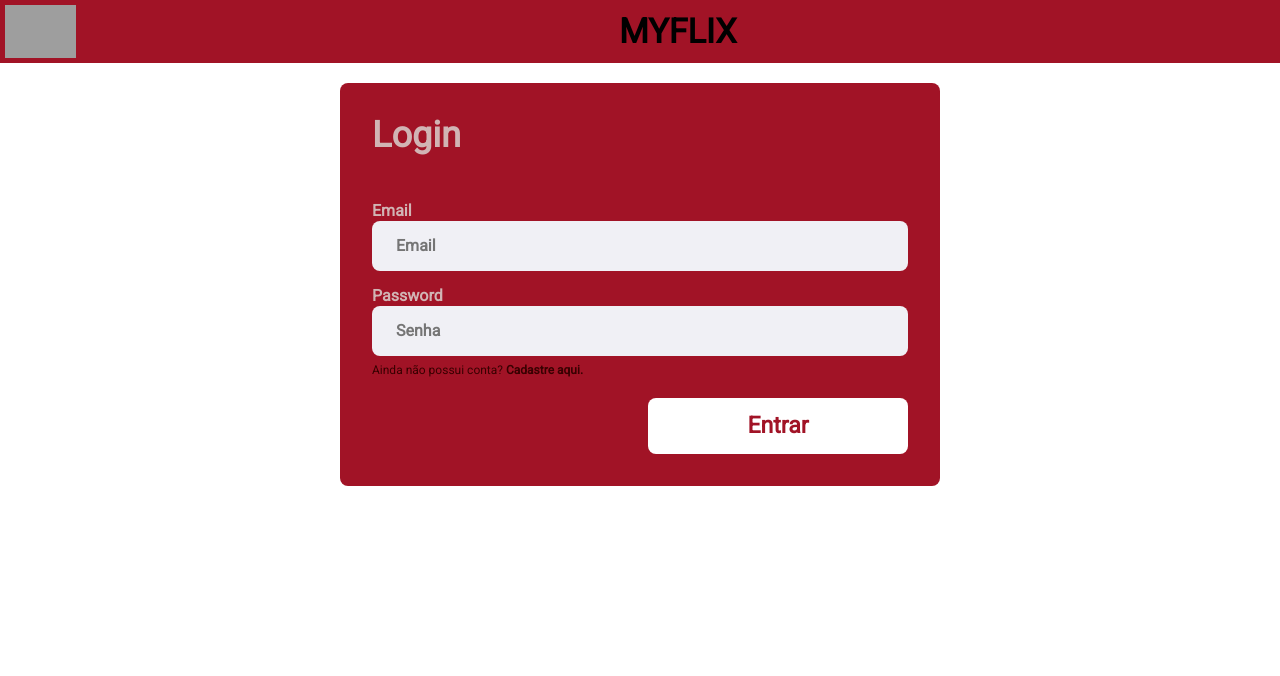
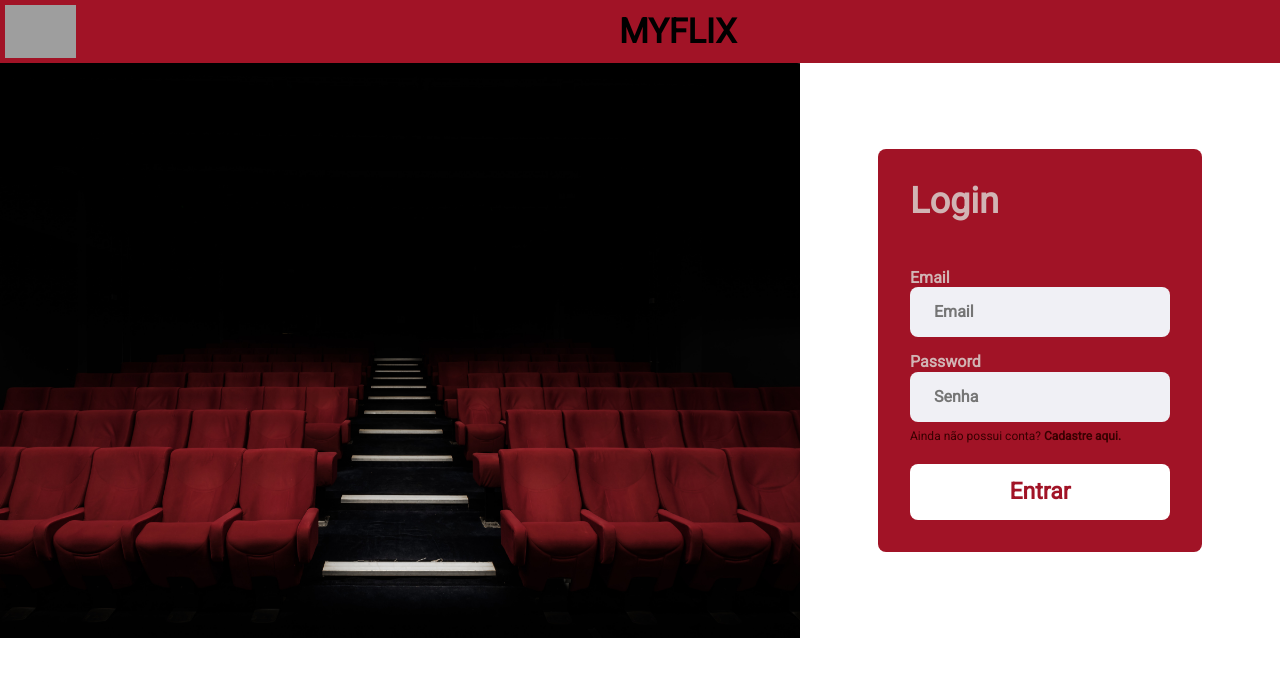
Before and after one commit to CaioCesarRocha/ProjetoFinal_Bootcamp_Eduzz, a React (Create React App) app in the folder myflix_web/: page / in a window 1280 px wide. Shown: the top 676 px of the page. Built offline with nearby package versions, Linux system fonts and the light colour scheme; grey boxes are pictures that could not be loaded.

Commit message:
Alterando a page login, com nova img background

```diff
--- a/myflix_web/src/components/input/styled.js
+++ b/myflix_web/src/components/input/styled.js
@@ -9,6 +9,14 @@ export const WrapperField= styled.div`
     margin-bottom: 8px;
     font-weight: bold;
     color: #d1b4b4;
+
+    @media(max-width: 800px) {
+        margin-top: 12px;
+    }
+
+    @media(max-width: 600px) {
+        margin-top: 8px;
+    }
 `;
 
 export const WrapperInput = styled.input`
@@ -19,4 +27,12 @@ export const WrapperInput = styled.input`
     padding: 16px 24px;
     font-size: 16px;
     color: #080000;
+
+    @media(max-width: 800px) {
+        padding: 12px 20px;
+    }
+
+    @media(max-width: 600px) {
+        padding: 6px 14px;
+    }
 `
--- a/myflix_web/src/components/menu/styled.js
+++ b/myflix_web/src/components/menu/styled.js
@@ -59,7 +59,7 @@ export const WrapperOption = styled.a`
     @media(max-width: 350px) {
         font-size: 18px;
         h1 {
-            font-size: 8px;
+            font-size: 12px;
         }
     }
 `
@@ -84,7 +84,7 @@ export const WrapperTitle = styled.h1`
     }
 
     @media(max-width: 350px) {
-        font-size: 17px;
+        font-size: 20px;
     }
 `;
 
--- a/myflix_web/src/pages/Login/index.js
+++ b/myflix_web/src/pages/Login/index.js
@@ -9,6 +9,7 @@ import * as S from './styled';
 import Menu from '../../components/menu';
 import FieldInput from '../../components/input';
 import Button from '../../components/button';
+import imgCinema from '../../assets/cinema.jpg';
 
 
 const schema = Yup.object().shape({
@@ -70,6 +71,9 @@ const Login = () =>{
     return (
         <S.WrapperContent>
             <Menu />
+            <S.WrapperContentDivider>
+                <img src={imgCinema} alt={'Logo'}/>
+
             <S.WrapperForm onSubmit={formik.handleSubmit}>
                 <h1>Login</h1>
                 <S.WrapperFieldset>
@@ -108,7 +112,7 @@ const Login = () =>{
                     text={'Entrar'}
                 />
             </S.WrapperForm>
-
+            </S.WrapperContentDivider>
 
         </S.WrapperContent>
     );
--- a/myflix_web/src/pages/Login/styled.js
+++ b/myflix_web/src/pages/Login/styled.js
@@ -3,6 +3,50 @@ import styled from "styled-components";
 export const WrapperContent = styled.div`
     width: 100%;
     margin: 0 auto;
+`
+
+export const WrapperContentDivider = styled.div`
+    width: 100%;
+    display: flex;
+    flex-direction: row;
+    align-items: center;
+    justify-content: center;
+
+
+    img {
+        width: 800px;
+        height: 575px;
+        no-repeat bottom;
+
+        @media(max-width: 1040px) {
+            float: left;
+            width: 50%;
+            height: 480px;
+        }
+
+        @media(max-width: 600px) {
+            width: 325px;
+            height: 470px;
+        }
+    }
+    @media(max-width: 1000px) {
+        justify-content: left;
+    }
+
+    @media(max-width: 550px) {
+        flex-direction: column;
+        img{
+            width: 550px;
+            height: 275px;
+        }
+    }
+    @media(max-width: 400px) {
+        flex-direction: column;
+        img{
+            width: 100%;
+            height: 225px;
+        }
+    }
 `
 
 export const WrapperFieldset = styled.fieldset`
@@ -14,7 +58,7 @@ export const WrapperFieldset = styled.fieldset`
 export const WrapperForm = styled.form`
     margin: 20px auto;
     padding: 32px;
-    max-width: 600px;
+
     background-color: #a11326;
     border-radius: 8px;
     display: flex;
@@ -51,6 +95,38 @@ export const WrapperForm = styled.form`
             background: #f79292
         }
     }
+
+    @media(max-width: 800px) {
+        margin-top: 20px;
+
+        padding: 15px;
+
+        h1{
+            font-size: 28px;
+        }
+        fieldset {
+            margin-top: 15px;
+        }
+        button {
+            width: 180px;
+            height: 38px;
+        }
+    }
+
+    @media(max-width: 600px) {
+        h1{
+            font-size: 20px;
+        }
+        fieldset {
+            margin-top: 10px;
+        }
+        button {
+            width: 150px;
+            height: 30px;
+        }
+    }
+
+
 `
 
 export const WrapperErrorForms = styled.div`
```
Also changed, not shown: myflix_web/src/assets/cinema.jpg (added).
